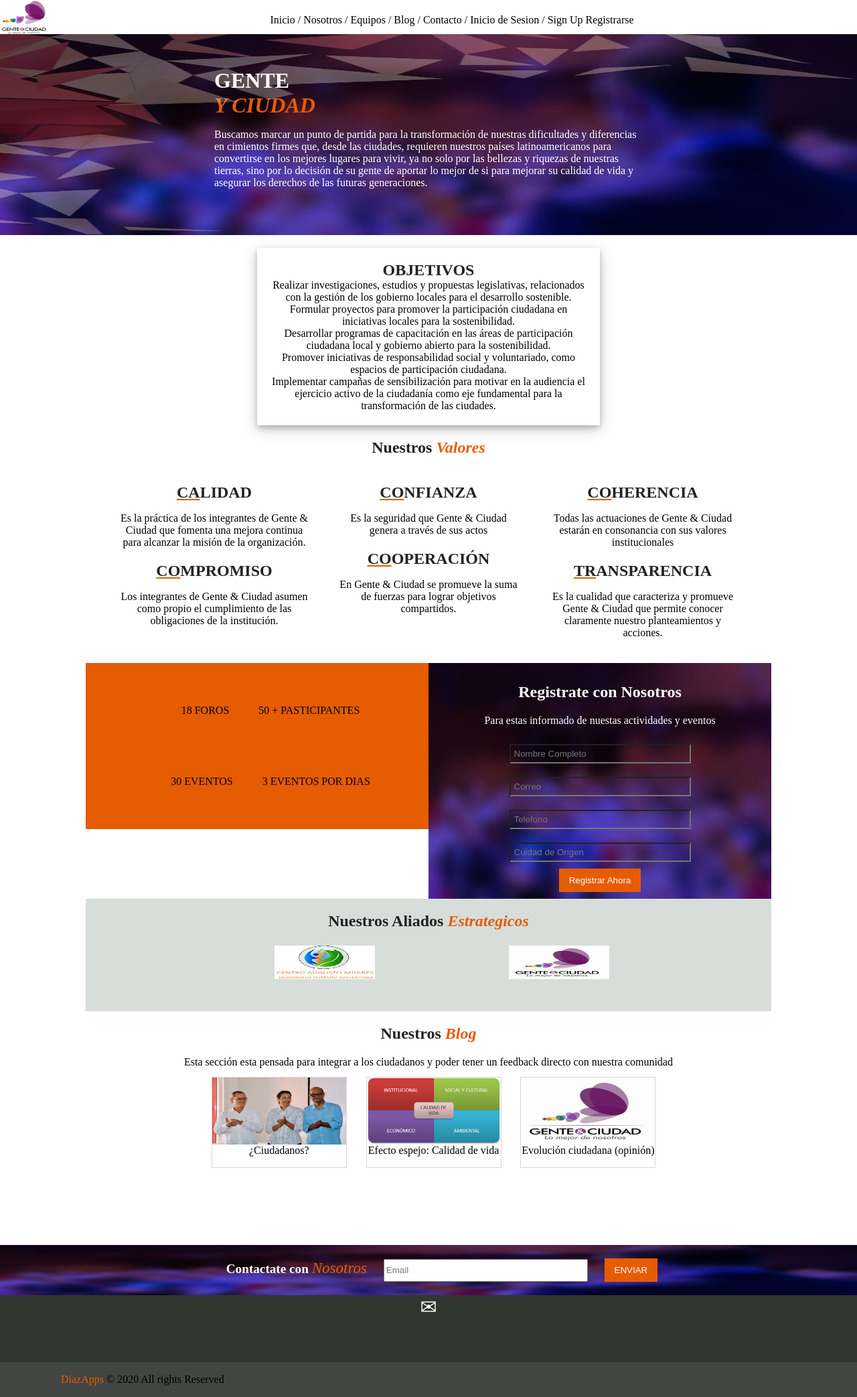
After one commit to kiranrgupta26/Event-Management-System, a PHP site: page /html/Inicio.html in a window 1280 px wide. The commit adds this page. Shown: the whole page at 67% size. Run offline with PHP 8.4, Linux system fonts and the light colour scheme.

Commit message:
home page partially done

```diff
--- a/css/cuidad.css
+++ b/css/cuidad.css
@@ -7,7 +7,7 @@ body{
 	text-align: center;
 	height: 50px;
 	margin: 0;
-	border: 1px solid #e65c00;
+	border: 1px solid white;
 }
 
 img{
@@ -54,7 +54,6 @@ li a{
   top: 50%;
   left: 50%;
   transform: translate(-50%, -50%);
-  text-transform: uppercase;
 }
 
 .centered h1{
@@ -64,6 +63,28 @@ li a{
 .centered p{
 	margin: 0;
   	font-size: 1.0rem;
+}
+
+.homecontainer{
+ position: relative;
+  text-align: left;
+  color: white;
+  height: 300px;
+}
+
+.homecentered{
+	position: absolute;
+  top: 50%;
+  left: 50%;
+  transform: translate(-50%, -50%);
+}
+
+.homecentered h1{
+	margin: 0;
+}
+
+.homecentered h1 i{
+	color: #e65c00;
 }
 
 main{
@@ -314,3 +335,148 @@ h2{
 	font-weight: 600;
 	color: #222222;
 }
+
+.objective{
+	margin-left: 30%;
+	margin-right: 30%;
+
+	margin-top: 20px;
+	padding: 20px 20px;
+	box-shadow: 0 4px 8px 0 rgba(0, 0, 0, 0.2), 0 6px 20px 0 rgba(0, 0, 0, 0.19);
+}
+
+.objective h2{
+	margin: 0;
+}
+
+.objective p{
+	margin: 0;
+}
+
+.mainnos h2{
+	margin-bottom: 0;
+}
+
+.mainnos .row{
+	margin-top: 0;
+}
+
+.events {
+  float: left;
+  width: 40%;
+  padding: 10px;
+  margin-left: 10%;
+  text-align: left;
+  background-color: #e65c00;
+}
+
+.register{
+	background-image: url("../img/homepage-one-banner.jpg");
+	float: left;
+  width: 40%;
+  padding: 10px;
+  margin-right: 10%;
+  text-align: center;
+  background-size: cover;
+  color: white;
+
+
+}
+
+/* Clear floats after the columns */
+.registrar:after {
+  content: "";
+  display: table;
+  clear: both;
+}
+.register h2{
+	color: white;
+}
+
+.reg_back{
+	size: 80px;
+background: transparent;
+color: white;
+padding: 5px;
+margin: 10px;
+}
+
+.aliados{
+	margin-left: 10%;
+	margin-right: 10%;
+	width: 80%;
+	background-color: #d7deda;
+	border: 1px solid #d7deda;
+}
+
+.aliados_ul{
+	margin-top: 50px;
+	left: 50%;
+	position: relative;
+	text-align: center;
+  	transform: translate(-50%, -50%);
+
+ }
+
+.aliados_ul li{
+	padding: 0 10%;
+	position: relative;
+	display: inline-block;
+}
+
+.aliados_ul li img{
+	width: 150px;
+}
+
+.aliados i{
+	color: #e65c00;
+}
+
+.mainblog{
+	margin-top: 50px;
+	left: 50%;
+	position: relative;
+	text-align: center;
+  	transform: translate(-50%, -50%);
+  	margin-bottom: 0;
+}
+
+.mainblog li{
+	margin-top: 5%;
+	margin-right: 2%;
+	position: relative;
+	display: inline-block;
+	border: 1px solid #dbd5d5;
+}
+
+.mainblog li img{
+	height: 100px;
+	width: 200px;
+}
+
+.blog i{
+	color: #e65c00;
+}
+
+.events ul{
+	list-style-type: none;
+	text-align: center;
+}
+
+.events li{
+	display: inline-block;
+	padding: 20px;
+}
+
+.home{
+	z-index: 1;
+
+}
+
+.overhome{
+	position: absolute;
+	left: 0;
+	z-index: 2;
+	height: 100%;
+	width: 100%;
+}
--- /dev/null
+++ b/html/Inicio.html
@@ -0,0 +1,178 @@
+
+<!DOCTYPE html>
+
+<!DOCTYPE html>
+<html>
+<head>
+	<title>Inicio</title>
+	<link rel="stylesheet" type="text/css" href="../css/cuidad.css">
+</head>
+<body>
+	<header class="topmenu">
+		<img src="../img/Logotipo.png">
+		<nav>
+			<a href="/html/">Inicio </a> /
+			<a href="Nosotros.html">Nosotros </a> /
+			<a href="Equipos.html">Equipos </a> /
+			<a href="/jquery/">Blog </a> /
+			<a href="Contact Us.html">Contacto </a> /
+			<a href="/jquery/">Inicio de Sesion </a> /
+			<a href="/jquery/">Sign Up Registrarse </a>
+		</nav>
+
+	</header>
+
+	<div class="homecontainer">
+  		<img src="../img/homepage-one-banner.jpg" alt="Snow" style="width:100%; height: 100%;" class="home">
+  		<img src="../img/objects.png" class="overhome">
+  		<div class="homecentered">
+  			<h1>GENTE </h1>
+  			<h1><i>Y CIUDAD</i> </h1>
+  			<p>Buscamos marcar un punto de partida para la transformación de nuestras dificultades y diferencias en cimientos firmes que, desde las ciudades, requieren nuestros países latinoamericanos para convertirse en los mejores lugares para vivir, ya no solo por las bellezas y riquezas de nuestras tierras, sino por lo decisión de su gente de aportar lo mejor de si para mejorar su calidad de vida y asegurar los derechos de las futuras generaciones.</p>
+  		</div>
+	</div>
+
+
+	<main>
+		<div class="objective">
+			<h2>OBJETIVOS</h2>
+			<p>Realizar investigaciones, estudios y propuestas legislativas, relacionados con la gestión de los gobierno locales para el desarrollo sostenible.<br>
+				Formular proyectos para promover la participación ciudadana en iniciativas locales para la sostenibilidad.<br>
+Desarrollar programas de capacitación en las áreas de participación ciudadana local y gobierno abierto para la sostenibilidad.<br>
+Promover iniciativas de responsabilidad social y voluntariado, como espacios de participación ciudadana.<br>
+Implementar campañas de sensibilización para motivar en la audiencia el ejercicio activo de la ciudadanía como eje fundamental para la transformación de las ciudades.
+</p>
+		</div>
+
+		<div class="mainnos">
+			<h2>Nuestros <i>Valores</i></h2>
+			<div class="row">
+	  			<div class="column31">
+				    <h2><u>CA</u>LIDAD</h2>
+				    <p>Es la práctica de los integrantes de Gente & Ciudad que fomenta una mejora continua para alcanzar la misión de la organización.</p>
+				    <h2><u>CO</u>MPROMISO</h2>
+				    <p>Los integrantes de Gente & Ciudad asumen como propio el cumplimiento de las obligaciones de la institución.</p>
+				</div>
+				<div class="column32">
+				    <h2><u>CO</u>NFIANZA</h2>
+				    <p>Es la seguridad que Gente & Ciudad genera a través de sus actos</p>
+				    <h2><u>CO</u>OPERACIÓN</h2>
+				    <p>En Gente & Ciudad se promueve la suma de fuerzas para lograr objetivos compartidos.</p>
+	  			</div>
+	  			<div class="column33">
+				    <h2><u>CO</u>HERENCIA</h2>
+				    <p>Todas las actuaciones de Gente & Ciudad estarán en consonancia con sus valores institucionales</p>
+				    <h2><u>TR</u>ANSPARENCIA</h2>
+				    <p>Es la cualidad que caracteriza y promueve Gente & Ciudad que permite conocer claramente nuestro planteamientos y acciones.</p>
+	  			</div>
+			</div>
+		</div>
+
+
+		<div class="registrar">
+			<div class="events">
+			    <ul>
+			    	<li>
+			    		<p>18 FOROS</p>
+			    	</li>
+			    	<li>
+			    		<p>50 + PASTICIPANTES</p>
+			    	</li>
+			    </ul>
+			    <ul>
+			    	<li>
+			    		<p>30 EVENTOS</p>
+			    	</li>
+			    	<li>
+			    		<p>3 EVENTOS POR DIAS</p>
+			    	</li>
+			    </ul>
+
+			 </div>
+			<div class="register">
+
+				<h2>Registrate con Nosotros</h2>
+				<p>Para estas informado de nuestas actividades y eventos</p>
+				<input type="text" name="NombreCompleto" placeholder="Nombre Completo" class = "reg_back" size="30">
+				<input type="text" name="Correo" placeholder="Correo" class = "reg_back" size="30">
+				<input type="text" name="Telefono" placeholder="Telefono" class = "reg_back" size="30">
+				<input type="text" name="Origen" placeholder="Cuidad de Origen" class = "reg_back" size="30">
+				<br>
+				<button class="enviar">Registrar Ahora</button>
+  			</div>
+		</div>
+
+		<div class="aliados">
+			<h2>Nuestros Aliados <i>Estrategicos</i> </h2>
+			<div class="aliados_ul">
+				<ul>
+					<li>
+						<img src="../img/image3.jpg">
+					</li>
+					<li>
+						<img src="../img/i.jpg">
+					</li>
+				</ul>
+			</div>
+		</div>
+
+		<div class="Blog">
+			<h2>Nuestros <i>Blog</i> </h2>
+			<p>Esta sección esta pensada para integrar a los ciudadanos y poder tener un feedback directo con nuestra comunidad</p>
+			<div class="mainblog">
+				<ul>
+					<li>
+						<img src="../img/image1.jpg">
+						<p>¿Ciudadanos?</p>
+					</li>
+					<li>
+						<img src="../img/image2.png">
+						<p>Efecto espejo: Calidad de vida</p>
+					</li>
+					<li>
+						<img src="../img/i.jpg">
+						<p>Evolución ciudadana (opinión)</p>
+					</li>
+				</ul>
+			</div>
+		</div>
+	</main>
+
+
+
+	<footer id="wrapper">
+		<div class="footer-img">
+			<img src="../img/homepage-one-banner.jpg" alt="Snow" id="imgid">
+			<div class="footer-1-content">
+				<ul>
+					<li>
+						<b>Contactate con</b>  <i id="nosotros">Nosotros</i>
+					</li>
+					<li>
+						<input type="text" name="email-us" placeholder="Email" size = "35" id="email-us">
+					</li>
+					<li>
+						<button class ="enviar">ENVIAR</button>
+					</li>
+				</ul>
+			</div>
+		</div>
+
+		<div class="footer-2">
+			<span id="email-logo">&#9993;</span>
+			<span></span>
+			<span></span>
+		</div>
+		<div class="footer-3">
+			<ul id="footer-apps">
+				<li>
+					DiazApps
+				</li>
+				<li>
+					&copy; 2020 All rights Reserved
+				</li>
+			</ul>
+		</div>
+	</footer>
+</body>
+</html>
```
